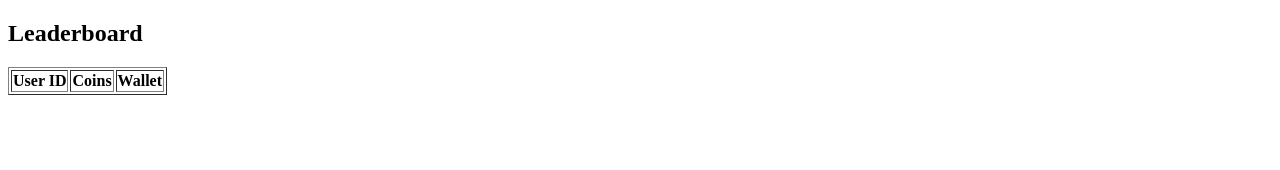
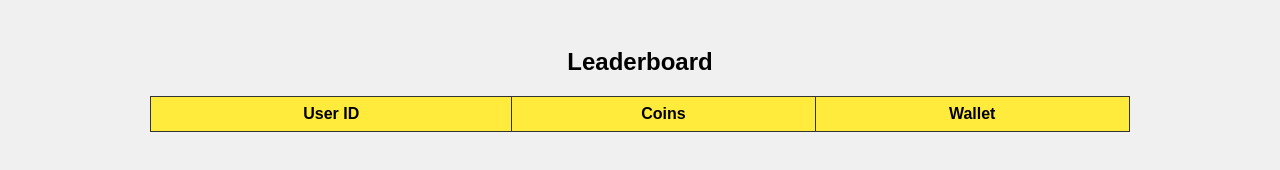
Before and after one commit to KaifAjmi/miniapp, a plain HTML site: page leaderboard.html in a window 1280 px wide. Drawn offline with Linux system fonts and the light colour scheme; no server answers.

Commit message:
Enhance leaderboard styling and update API endpoint
Added styling to the leaderboard and updated API URL.

```diff
--- a/leaderboard.html
+++ b/leaderboard.html
@@ -1,14 +1,23 @@
 <!DOCTYPE html>
 <html>
-<head><meta charset="UTF-8"><title>Leaderboard</title></head>
+<head>
+<meta charset="UTF-8">
+<title>Leaderboard</title>
+<style>
+body{font-family:Arial;text-align:center;background:#f0f0f0;padding:20px}
+table{margin:auto;border-collapse:collapse;width:80%}
+th, td{border:1px solid #333;padding:8px;text-align:center}
+th{background:#ffeb3b;}
+</style>
+</head>
 <body>
 <h2>Leaderboard</h2>
-<table border="1" id="table">
+<table id="table">
 <tr><th>User ID</th><th>Coins</th><th>Wallet</th></tr>
 </table>
 
 <script>
-const API="https://YOUR_RAILWAY_URL/api.php";
+const API="https://telegram-bot-backend-admin-production.up.railway.app/api.php";
 async function loadLeaderboard(){
   let data=await (await fetch(`${API}?get=leaderboard`)).json();
   const t=document.getElementById("table");
@@ -20,7 +29,7 @@ async function loadLeaderboard(){
   });
 }
 loadLeaderboard();
-setInterval(loadLeaderboard,10000);
+setInterval(loadLeaderboard,10000); // refresh leaderboard every 10 sec
 </script>
 </body>
 </html>
```
